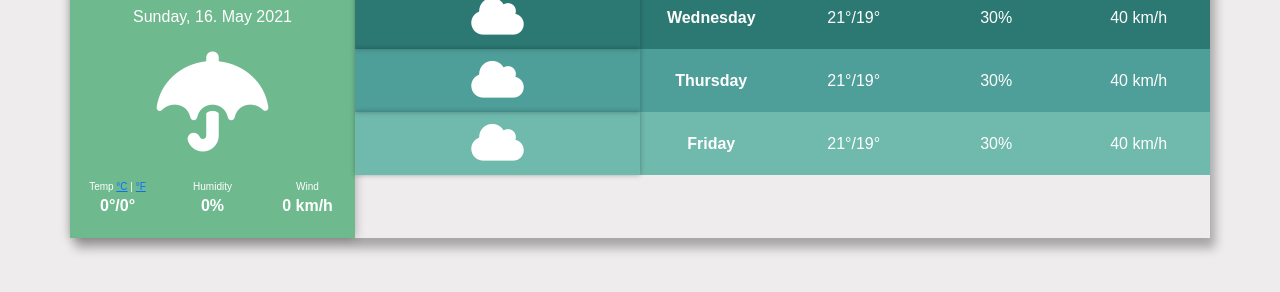
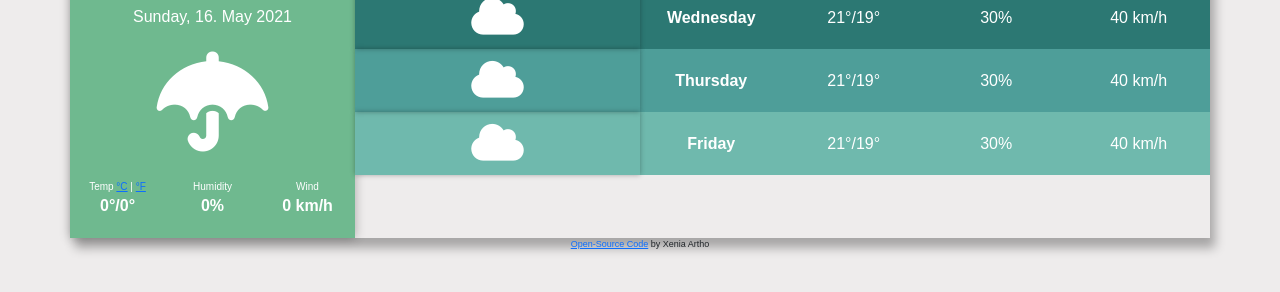
Before and after one commit to xeniarth/SheCodes-Pro-Project, a website built with Parcel: page index.html in a window 1280 px wide. Shown: the part 196-488 px from the top of the page. Built offline with nearby package versions, Linux system fonts and the light colour scheme; no server answers.

Commit message:
Ad Source Code Link

```diff
--- a/index.html
+++ b/index.html
@@ -165,6 +165,7 @@
 							</div>
 						</div>
 					</div>
+						<p><a href="https://github.com/xeniarth/SheCodes-Pro-Project">Open-Source Code</a> by Xenia Artho</p>
 				</div>
 
 
--- a/src/styles.css
+++ b/src/styles.css
@@ -13,6 +13,11 @@ h2 {
 
 form {
   margin-top: 15px;
+}
+
+p {
+  font-size: xx-small;
+  text-align: center;
 }
 
 .container {
```
